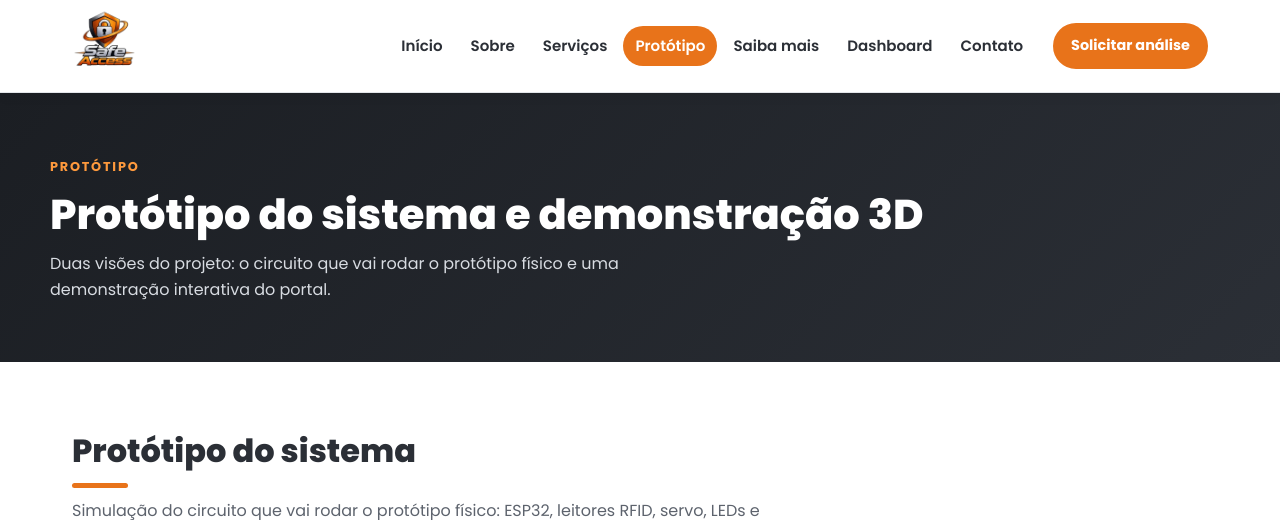
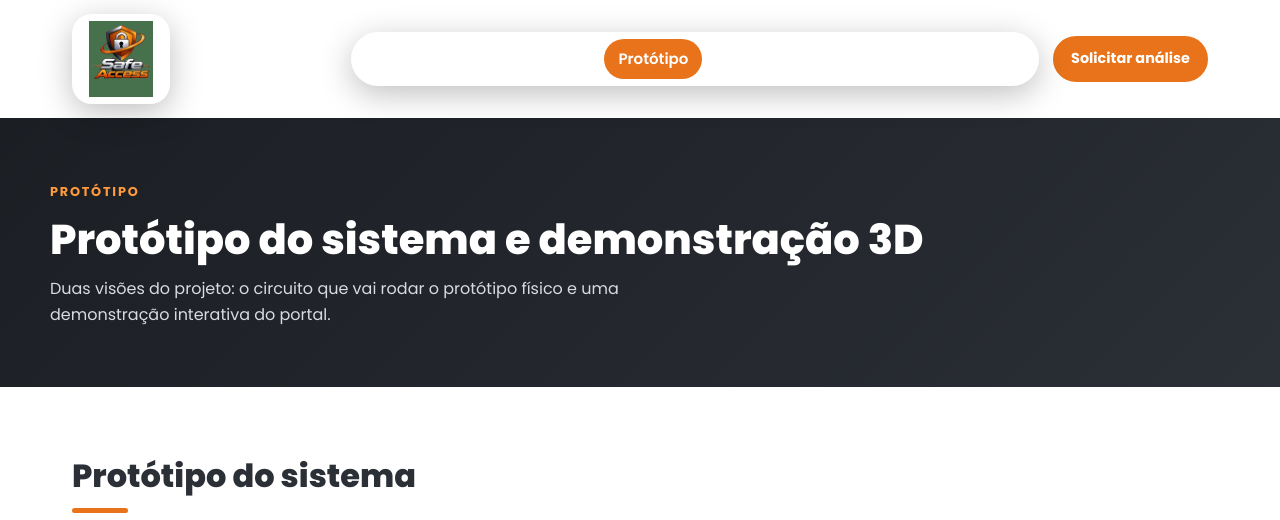
Before and after one commit to yungdaggerd1ck-bit/safeaccess, a plain HTML site: page prototipo.html in a window 1280 px wide. Shown: the top 520 px of the page. Drawn offline with nearby package versions, Linux system fonts and the light colour scheme.

Commit message:
Add files via upload

```diff
--- a/prototipo.html
+++ b/prototipo.html
@@ -1,11 +1,11 @@
-<!DOCTYPE html><html lang="pt-BR"><head><meta charset="UTF-8"><meta name="viewport" content="width=device-width,initial-scale=1"><title>Protótipo · Safe Access</title><meta name="description" content="Protótipo do sistema e demonstração 3D do portal de acesso com EPI."><link href="https://fonts.googleapis.com/css2?family=Poppins:wght@400;600;700;800&display=swap" rel="stylesheet"><link rel="stylesheet" href="styles.css"></head><body><header class="topo-wrap"><div class="topo"><a class="marca" href="index.html"><img src="safe-access.png" alt="Safe Access" class="logo"></a><nav><a href="index.html">Início</a><a href="sobre.html">Sobre</a><a href="servicos.html">Serviços</a><a href="prototipo.html" class="ativo">Protótipo</a><a href="saiba-mais.html">Saiba mais</a><a href="dashboard.html">Dashboard</a><a href="contato.html">Contato</a></nav><a class="btn btn-mini" href="contato.html">Solicitar análise</a></div></header><section class="pagehead"><div class="in"><span class="kicker">Protótipo</span><h1>Protótipo do sistema e demonstração 3D</h1><p>Duas visões do projeto: o circuito que vai rodar o protótipo físico e uma demonstração interativa do portal.</p></div></section><main>
+<!DOCTYPE html><html lang="pt-BR"><head><meta charset="UTF-8"><meta name="viewport" content="width=device-width,initial-scale=1"><title>Protótipo · Safe Access</title><meta name="description" content="Protótipo do sistema e demonstração 3D do portal de acesso com EPI."><link href="https://fonts.googleapis.com/css2?family=Poppins:wght@400;600;700;800&display=swap" rel="stylesheet"><link rel="stylesheet" href="styles.css"></head><body><header class="topo-wrap"><div class="topo"><a class="marca" href="index.html"><img src="logo-header.png" alt="Safe Access" class="logo"></a><nav><a href="index.html">Início</a><a href="sobre.html">Sobre</a><a href="servicos.html">Serviços</a><a href="prototipo.html" class="ativo">Protótipo</a><a href="saiba-mais.html">Saiba mais</a><a href="dashboard.html">Dashboard</a><a href="contato.html">Contato</a></nav><a class="btn btn-mini" href="contato.html">Solicitar análise</a></div></header><section class="pagehead"><div class="in"><span class="kicker">Protótipo</span><h1>Protótipo do sistema e demonstração 3D</h1><p>Duas visões do projeto: o circuito que vai rodar o protótipo físico e uma demonstração interativa do portal.</p></div></section><main>
 <section class="sec"><h2>Protótipo do sistema</h2>
 <p class="sub">Simulação do circuito que vai rodar o protótipo físico: ESP32, leitores RFID, servo, LEDs e buzzer. No protótipo físico, esses componentes ficam dentro de uma carcaça.</p>
 <iframe class="wokwi" src="https://wokwi.com/projects/478795308053432321" title="Protótipo do sistema no Wokwi" loading="lazy" style="margin-top:24px"></iframe>
 <p class="aviso">Se a simulação não aparecer, <a href="https://wokwi.com/projects/478795308053432321" target="_blank" rel="noopener">abra o projeto no Wokwi</a>.</p></section>
 <section class="sec alt"><div class="in"><h2>Protótipo portal 3D (demonstração)</h2>
 <p class="sub">Use "Passar pelo portal" para ver a aproximação ao leitor, a leitura do cartão, a checagem dos EPIs e a passagem pela catraca. Arraste a tela para girar o modelo e use a roda do mouse para aproximar.</p>
-<iframe class="wokwi" src="portal-3d.html" title="Protótipo 3D do portal Safe Access" loading="lazy" style="height:720px;margin-top:24px"></iframe></div></section>
+<iframe class="wokwi" src="portal-3d.html?v=2" title="Protótipo 3D do portal Safe Access" loading="lazy" style="height:720px;margin-top:24px"></iframe></div></section>
 <section class="sec"><h2>Como o protótipo funciona</h2>
 <div class="passos">
 <div class="passo"><h3>Leitura do cartão</h3><p>O colaborador aproxima o cartão. O sistema verifica o cadastro e a validade dos treinamentos.</p></div>
--- a/styles.css
+++ b/styles.css
@@ -2,12 +2,13 @@
 *{box-sizing:border-box;margin:0;padding:0}
 body{font-family:"Poppins",system-ui,Arial,sans-serif;color:var(--tx);background:#fff;line-height:1.6}
 a{color:var(--or)}
-.topo-wrap{position:sticky;top:0;z-index:20;background:rgba(255,255,255,.97);backdrop-filter:blur(6px);border-bottom:1px solid var(--br);box-shadow:0 2px 14px rgba(0,0,0,.05)}
-.topo{max-width:1180px;margin:auto;display:flex;align-items:center;gap:18px;padding:8px 22px;flex-wrap:wrap}
+.topo-wrap{position:sticky;top:0;z-index:20;background:transparent;padding:6px 0}
+.topo{max-width:1180px;margin:auto;display:flex;align-items:center;gap:14px;padding:8px 22px;flex-wrap:wrap}
+.marca{display:inline-flex;align-items:center;padding:6px 16px;border-radius:20px;background:rgba(255,255,255,.1);border:1px solid rgba(255,255,255,.22);backdrop-filter:blur(16px);-webkit-backdrop-filter:blur(16px);box-shadow:0 8px 32px rgba(0,0,0,.25)}
 .logo{height:76px;width:auto;display:block}
-nav{display:flex;flex-wrap:wrap;gap:4px;margin-left:auto}
-nav a{color:var(--aco);text-decoration:none;font-weight:600;font-size:.94rem;padding:8px 12px;border-radius:999px}
-nav a:hover{background:var(--cz)}
+nav{display:flex;flex-wrap:wrap;gap:4px;margin-left:auto;padding:6px;border-radius:999px;align-items:center;background:rgba(255,255,255,.1);border:1px solid rgba(255,255,255,.22);backdrop-filter:blur(16px);-webkit-backdrop-filter:blur(16px);box-shadow:0 8px 32px rgba(0,0,0,.25)}
+nav a{color:#fff;text-decoration:none;font-weight:600;font-size:.94rem;padding:8px 14px;border-radius:999px}
+nav a:hover{background:rgba(255,255,255,.14)}
 nav a.ativo{background:var(--or);color:#fff}
 .btn{display:inline-block;background:var(--or);color:#fff;padding:13px 26px;border-radius:999px;text-decoration:none;font-weight:700;border:2px solid var(--or);transition:.2s;cursor:pointer}
 .btn:hover{background:#d4620f;border-color:#d4620f}
```
Also changed, not shown: contato.html (+1 -1 lines), index.html (+1 -1 lines), saiba-mais.html (+1 -1 lines), servicos.html (+1 -1 lines), sobre.html (+1 -1 lines), logo-header.png (added).
